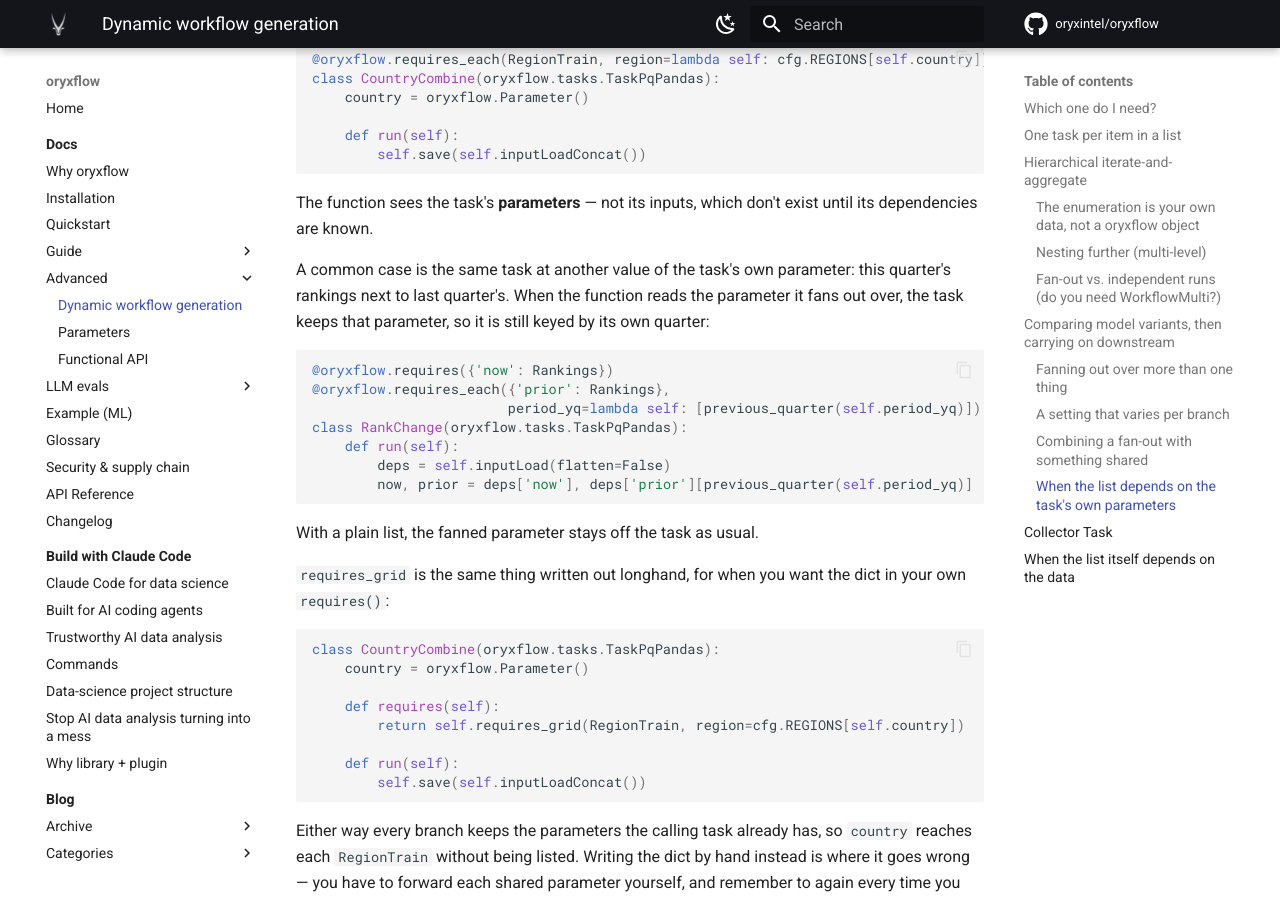
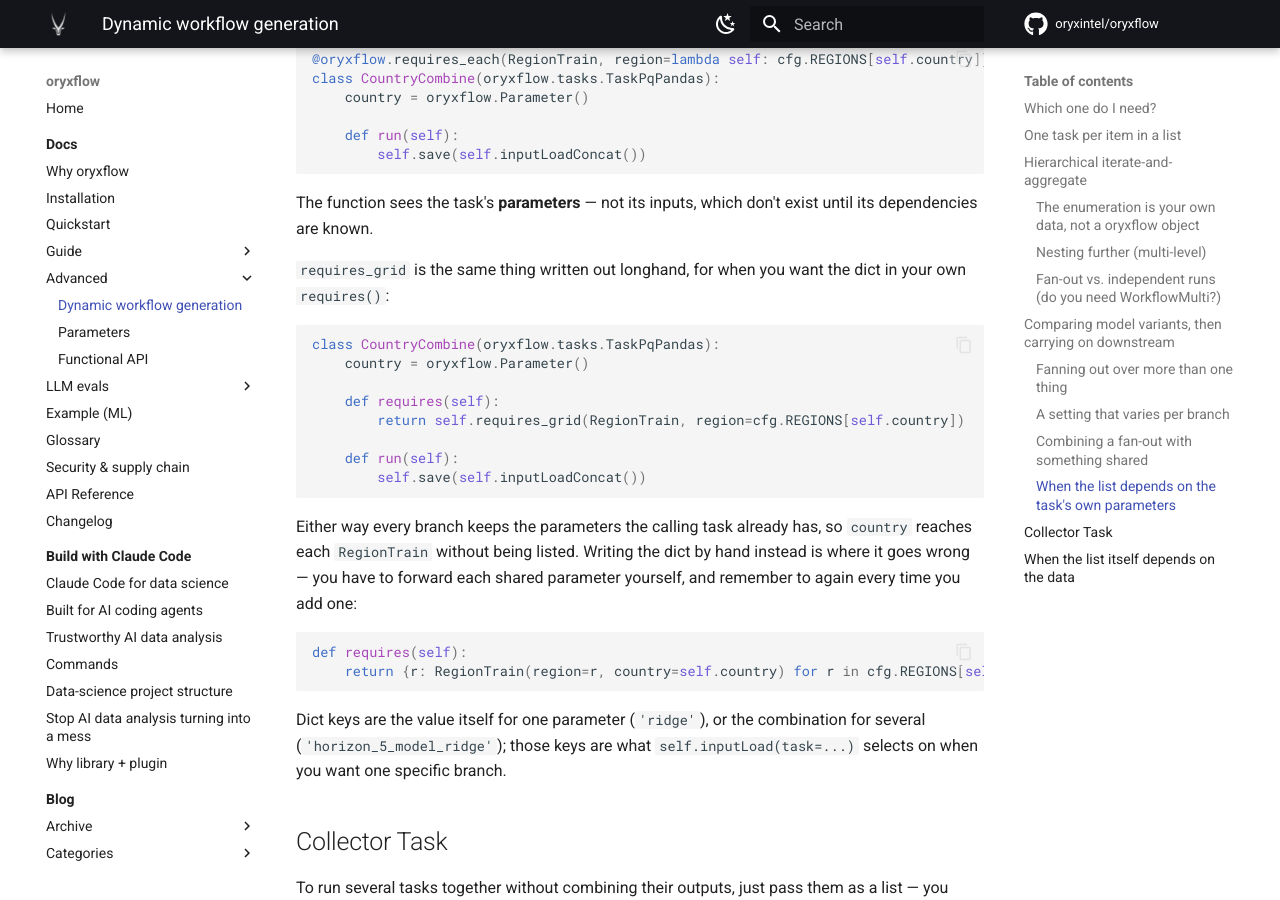
Before and after one commit to oryxintel/oryxlib-docs, an MkDocs documentation site: the page built from docs/docs/advtasksdyn.md, in a window 1280 px wide and 900 px high, scrolled down 10766 px. Built offline with MkDocs 1.6.1 and Material for MkDocs 9.7.7, drawn with Linux system fonts in a browser that asks for light colours; comment, search, counter and statistics services are not loaded.

Commit message:
revert: requires_each keeps a fanned param its grid function reads (mac #15)
Detecting the read by code inspection (co_names) could add the parameter to a
task that ran fine before -- e.g. `lambda self: [cfg.period_yq]` -- and change
its task id. mac #15 is handled on the engine branch instead (an actionable
TypeError naming the inherits + clone recipe).

Co-Authored-By: Claude Opus 5.5 <noreply@anthropic.com>
Claude-Session: https://claude.ai/code/session_01HvemzCa9WwTH3gm84pgUkq

````diff
--- a/docs/docs/advtasksdyn.md
+++ b/docs/docs/advtasksdyn.md
@@ -438,23 +438,6 @@ class CountryCombine(oryxflow.tasks.TaskPqPandas):
 The function sees the task's **parameters** — not its inputs, which don't exist until its
 dependencies are known.
 
-A common case is the same task at another value of the task's own parameter: this quarter's
-rankings next to last quarter's. When the function reads the parameter it fans out over, the task
-keeps that parameter, so it is still keyed by its own quarter:
-
-<!--phmdoctest-skip-->
-```python
-@oryxflow.requires({'now': Rankings})
-@oryxflow.requires_each({'prior': Rankings},
-                        period_yq=lambda self: [previous_quarter(self.period_yq)])
-class RankChange(oryxflow.tasks.TaskPqPandas):
-    def run(self):
-        deps = self.inputLoad(flatten=False)
-        now, prior = deps['now'], deps['prior'][previous_quarter(self.period_yq)]
-```
-
-With a plain list, the fanned parameter stays off the task as usual.
-
 `requires_grid` is the same thing written out longhand, for when you want the dict in your own
 `requires()`:
 
````
